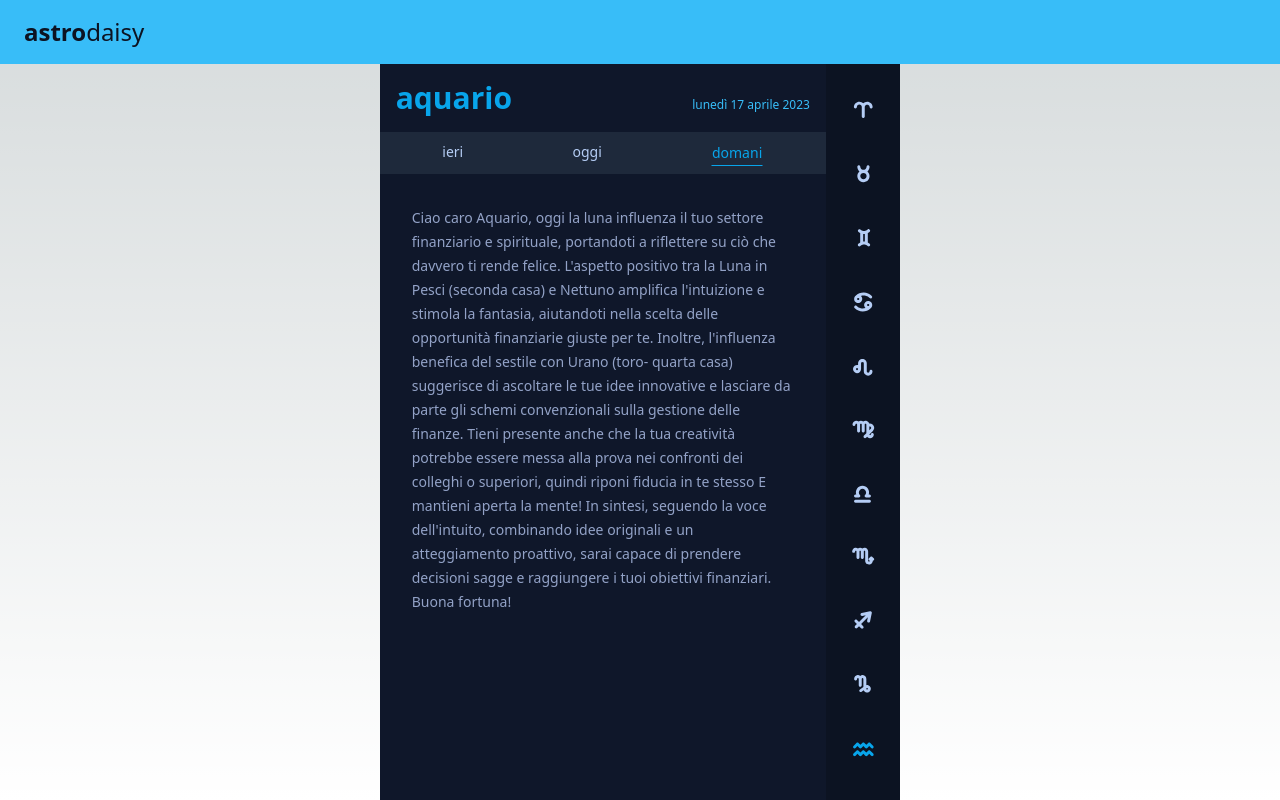
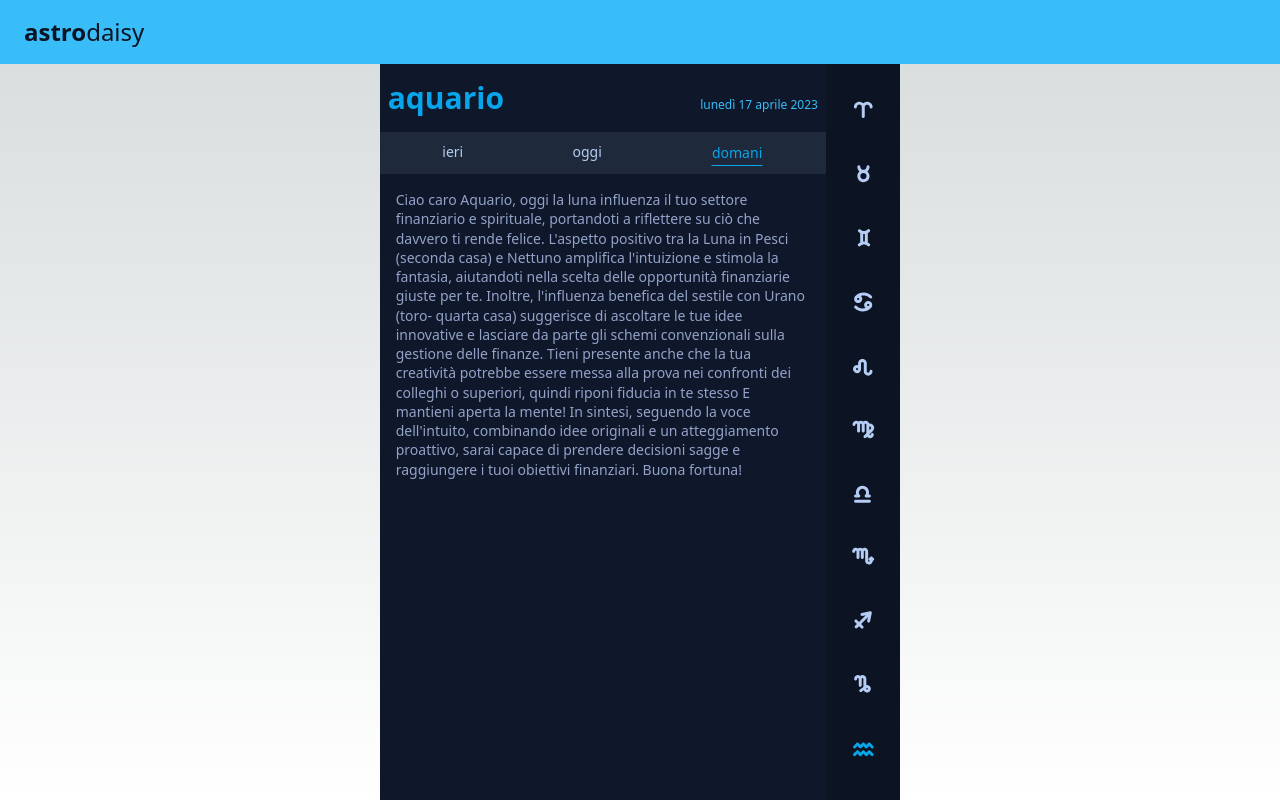
Before and after one commit to iota-unum/astrodaisy, a Next.js app: page /oroscopo/domani/aquario in a window 1280 px wide. Built offline with nearby package versions, Linux system fonts and the light colour scheme.

Commit message:
set timezone in dates and css improvements

```diff
--- a/src/components/Horoscope.js
+++ b/src/components/Horoscope.js
@@ -42,7 +42,7 @@ const Horoscope = ({ params, data }) => {
         <div className="flex overflow-hidden w-full :w-2/3 sm:mx-auto">
           <div className="flex w-full h-full justify-center prose prose-sm bg-neutral text-primary sm:mx-auto">
             <div className="w-full bg-base-100">
-              <div className="flex items-baseline justify-between p-4">
+              <div className="flex items-baseline justify-between px-2 py-4">
                 <h1 className="text-primary-focus text- m-0">{sign}</h1>
                 {/* <div className="fill-current text-primary-focus w-1/12">
                   {signIcon}
@@ -64,7 +64,7 @@ const Horoscope = ({ params, data }) => {
                   </Link>
                 ))}
               </div>
-              <div className="prose prose-sm p-8 h-5/6 overflow-y-auto">{horoscope}</div>
+              <div className="prose prose-sm p-4 h-5/6 leading-snug text-sm overflow-y-auto">{horoscope}</div>
             </div>
             <div className="flex flex-col bg-base-300 w-2/12 justify-evenly  h-screen">
               {zodiacSigns.map((z) => (
--- a/src/libs/dates.js
+++ b/src/libs/dates.js
@@ -1,6 +1,6 @@
 // const today = '2023-04-20'
 const today = getNowDateStr()
-
+console.log('DATESTRING', today)
 
 export function formatItalianDate(dateStr) {
     const [year, month, day] = dateStr.split(':').map(Number);
@@ -43,14 +43,32 @@ export function formatItalianDate(dateStr) {
     const formattedStr = dateObj.toISOString().slice(0, 10);
     return formattedStr;
   }
+  // export function getNowDateStr() {
+  //   const now = new Date();
+  //   const year = now.getFullYear();
+  //   const month = now.getMonth() + 1;
+  //   const day = now.getDate();
+  //   const dateStr = `${year}-${month.toString().padStart(2, '0')}-${day.toString().padStart(2, '0')}`;
+  //   return dateStr;
+  // }
   export function getNowDateStr() {
-    const now = new Date();
+    const nowString = new Date().toLocaleString('en-US', { timeZone: 'Europe/Rome' });
+    const now = new Date(nowString);
     const year = now.getFullYear();
     const month = now.getMonth() + 1;
     const day = now.getDate();
     const dateStr = `${year}-${month.toString().padStart(2, '0')}-${day.toString().padStart(2, '0')}`;
     return dateStr;
   }
+
+
+  // export function getNowDateStr() {
+  //   const now = new Date();
+  //   const options = { timeZone: 'Europe/Rome', year: 'numeric', month: '2-digit', day: '2-digit' };
+  //   const [year, month, day] = now.toLocaleDateString('en-US', options).split('/');
+  //   const dateStr = `${year}-${month.padStart(2, '0')}-${day.padStart(2, '0')}`;
+  //   return dateStr;
+  // }
 
 
   // export function getTodayYesterdayTomorrow(dateColons){
--- a/src/pages/index.js
+++ b/src/pages/index.js
@@ -19,8 +19,8 @@ export default function Home() {
       <MainLayout>
         <main className="bg-neutral w-full h-full md:w-2/3 lg:md:1/3 mx-auto flex flex-col items-center">
           <h1 className="text-5xl text-primary-focus mt-4">Oroscopo</h1>
-          <p className="text-xs p-3 text-base-100">clicca sul tuo segno</p>
           <ListOfSigns></ListOfSigns>
+          <p className="text-xs p-6 text-base-focus">clicca sul tuo segno</p>
         </main>
       </MainLayout>
     </>
```
